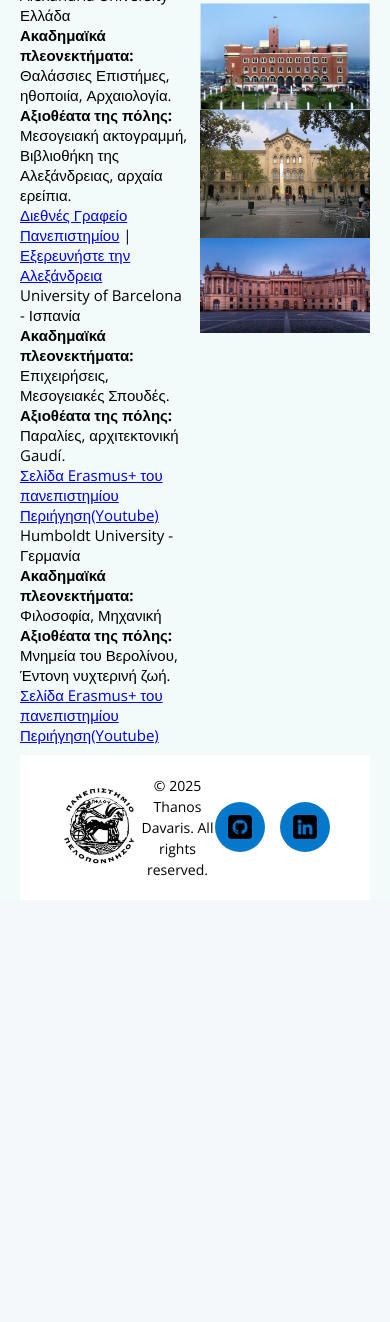
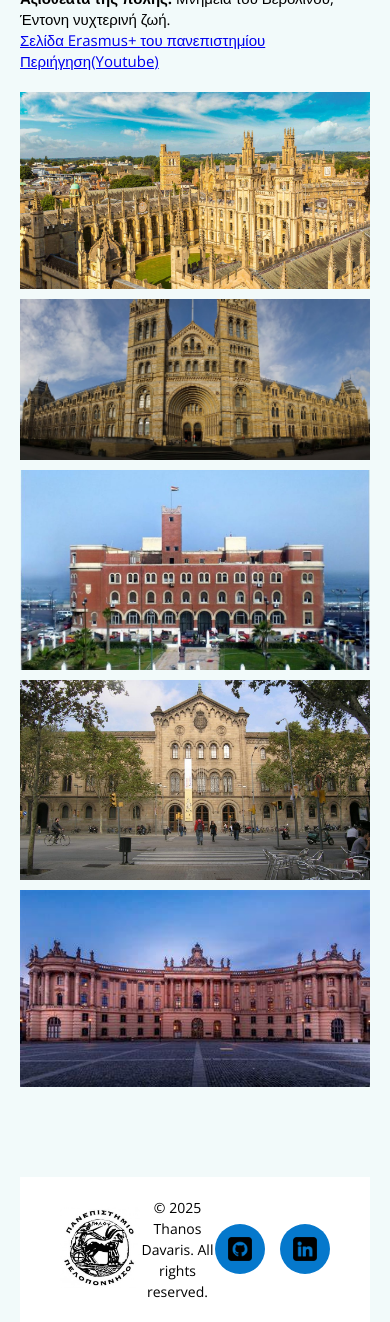
Before and after one commit to AthanasiosDavaris/Erasmus-Info-Website, a PHP site: page /media/more.html in a window 390 px wide; the page is wider, and only the part inside the window is pictured. Shown: the part 1176-2498 px from the top of that part. Before the commit the page ends 2052 px from the top of that part, so only its background shows below. Run offline with PHP 8.4, Linux system fonts and the light colour scheme.

Commit message:
continued more.css 3 (grid is killing me x|)

```diff
--- a/media/more.html
+++ b/media/more.html
@@ -65,7 +65,7 @@
         </div>
         <div class="part-unis-list">
           <ul>
-            <li>
+            <li class="oxford">
               <div class="uni-name">University of Oxford - Ηνωμένο Βασίλειο</div>
               <div class="uni-info">
                 <b>Ακαδημαϊκά πλεονεκτήματα:</b> Ανθρωπιστικές Επιστήμες, Κοινωνικές Επιστήμες, Ιατρική, Νομική. <br>
@@ -74,7 +74,7 @@
                 <a href="https://youtu.be/gb7hzkzr-4Y?si=AHw0mFyfChIsu2yg">Περιήγηση(Youtube)</a>
               </div>
             </li>
-            <li>
+            <li class="london">
               <div class="uni-name">Imperial College London - Ηνωμένο Βασίλειο</div>
               <div class="uni-info">
                 <b>Ακαδημαϊκά πλεονεκτήματα:</b> Μηχανική, STEM, Επιχειρηματική Καινοτομία. <br>
@@ -83,7 +83,7 @@
                 <a href="https://youtu.be/ByoAFVZ6fjI?si=pJT51gvBnNV9lJ2B">Βίντεο περιήγησης στην πανεπιστημιούπολη</a>
               </div>
             </li>
-            <li>
+            <li class="alexandria">
               <div class="uni-name">Alexandria University - Ελλάδα</div>
               <div class="uni-info">
                 <b>Ακαδημαϊκά πλεονεκτήματα:</b> Θαλάσσιες Επιστήμες, ηθοποιία, Αρχαιολογία. <br>
@@ -92,7 +92,7 @@
                 <a href="https://youtu.be/HzoJEiKh0TE?si=dmc37t2eLBtvjaXU">Εξερευνήστε την Αλεξάνδρεια</a>
               </div>
             </li>
-            <li>
+            <li class="barcelona">
               <div class="uni-name">University of Barcelona - Ισπανία</div>
               <div class="uni-info">
                 <b>Ακαδημαϊκά πλεονεκτήματα:</b> Επιχειρήσεις, Μεσογειακές Σπουδές. <br>
@@ -101,7 +101,7 @@
                 <a href="https://www.youtube.com/watch?v=jw8ucsL8OFo">Περιήγηση(Youtube)</a>
               </div>
             </li>
-            <li>
+            <li class="humboldt">
               <div class="uni-name">Humboldt University - Γερμανία</div>
               <div class="uni-info">
                 <b>Ακαδημαϊκά πλεονεκτήματα:</b> Φιλοσοφία, Μηχανική<br>
@@ -114,19 +114,19 @@
         </div>
 
         <aside class="part-unis-media">
-          <div class="oxford-vid">
-            <iframe width="560" height="315" src="https://www.youtube.com/embed/1RuIt4wre14?si=3S_xC2r8ml4MphVa" title="YouTube video player" frameborder="0" allow="accelerometer; autoplay; clipboard-write; encrypted-media; gyroscope; picture-in-picture; web-share" referrerpolicy="strict-origin-when-cross-origin" allowfullscreen></iframe>
+          <div class="oxford-img">
+            <img src="../images/uni-oxford-img.jpg" alt="University of Oxford">
           </div>
-          <div class="london-vid">
-            <iframe width="560" height="315" src="https://www.youtube.com/embed/LPAMlDnt_BA?si=-lqhBeh7N6mOYZFc" title="YouTube video player" frameborder="0" allow="accelerometer; autoplay; clipboard-write; encrypted-media; gyroscope; picture-in-picture; web-share" referrerpolicy="strict-origin-when-cross-origin" allowfullscreen></iframe>
+          <div class="london-img">
+            <img src="../images/uni-london-img.jpg" alt="Imperial College of London">
           </div>
-          <div class="alex-img">
+          <div class="alexandria-img">
             <img src="../images/uni-alex-img.jpg" alt="Alexandria Univrsity Image">
           </div>
-          <div class="barc-img">
+          <div class="barcelona-img">
             <img src="../images/uni-barc-img.jpg" alt="University of Barcelona Image">
           </div>
-          <div class="dfsfbjas-img">
+          <div class="humboldt-img">
             <img src="../images/uni-Humboldt-img.jpg" alt="Humboldt University Image">
           </div>
         </aside>
--- a/styles/more.css
+++ b/styles/more.css
@@ -15,6 +15,11 @@
     grid-template-areas:
     "m m m m m m m m m m"
     "u u u u u u u u u u"
+    "u u u u u u u u u u"
+    "u u u u u u u u u u"
+    "u u u u u u u u u u"
+    "u u u u u u u u u u"
+    "u u u u u u u u u u"
     "f f f f f f f f f f";
 }
 
@@ -25,12 +30,16 @@
 .part-unis {
     grid-area: u;
     display: grid;
-    grid-template-columns: repeat(var(--grid-size), 1fr);
-    grid-gap: 10px;
+    grid-template-columns: repeat(2, 1fr);
+    grid-gap: 20px;
     grid-template-areas:
-    "t t t t t t t t t t"
-    "e e e e e e e e e e"
-    "l l l l l d d d d d";
+    "ti ti"
+    "te te"
+    "ox oi"
+    "lo li"
+    "al ai"
+    "ba bi"
+    "hu hi";
 }
 
 footer {
@@ -46,7 +55,7 @@
 }
 
 .part-unis-title {
-    grid-area: t;
+    grid-area: ti;
     font-size: 25px;
     font-weight: bold;
     line-height: 1.2;
@@ -55,23 +64,128 @@
 }
 
 .part-unis-text {
-    grid-area: e;
+    grid-area: te;
 }
 
-.part-unis-list {
-    grid-area: l;
+.oxford {
+    grid-area: ox;
+}
+
+.london {
+    grid-area: lo;
+}
+
+.alexandria {
+    grid-area: al;
+}
+
+.barcelona {
+    grid-area: ba;
+}
+
+.humboldt {
+    grid-area: hu;
+}
+
+.oxford-img {
+    grid-area: oi;
+}
+
+.london-img {
+    grid-area: li;
+}
+
+.alexandria-img {
+    grid-area: ai;
+}
+
+.barcelona-img {
+    grid-area: bi;
+}
+
+.humboldt-img {
+    grid-area: hi;
 }
 
 .part-unis-list ul {
     list-style-type: none;
 }
 
-.part-unis-media {
-    grid-area: d;
+.part-unis-media img {
+    width: 100%;
+    height: 100%;
+    display: block;
+    object-fit: cover;
+    max-height: 200px;
+    margin-top: 10px;
 }
 
-.part-unis-media img {
-    width: 100%;
-    height: auto;
-    display: block;
+.uni-name {
+    font-size: large;
+    font-weight: bold;
+    line-height: 1.1;
+    margin-bottom: 10px;
+    margin-top: 10px;
+    text-shadow: 0 3px 6px rgba(0,0,0,0.3);
 }
+
+@media (max-width: 902px) and (min-width: 600px) {
+    .part-unis {
+        grid-gap: 15px;
+    }
+
+    .part-unis-media img {
+        max-height: 250px;
+    }
+
+    .uni-name {
+        font-size: 20px;
+    }
+
+    .part-unis-title {
+        font-size: 22px;
+    }
+}
+
+@media (max-width: 599px) {
+    .part-unis {
+        grid-template-columns: 1fr;
+        grid-template-areas:
+            "ti"
+            "te"
+            "ox"
+            "oi"
+            "lo"
+            "li"
+            "al"
+            "ai"
+            "ba"
+            "bi"
+            "hu"
+            "hi";
+        grid-gap: 10px;
+    }
+
+    .part-unis-media img {
+        max-height: 200px;
+        margin-top: 10px;
+    }
+
+    .uni-name {
+        font-size: 15px;
+    }
+
+    .uni-info {
+
+        line-height: 1.4;
+    }
+
+    .part-unis-title {
+        font-size: 20px;
+        margin-bottom: 10px;
+    }
+
+    .main-title {
+        font-size: 24px;
+    }
+}
```
Also changed, not shown: images/uni-london-img.jpg (added), images/uni-oxford-img.jpg (added).
